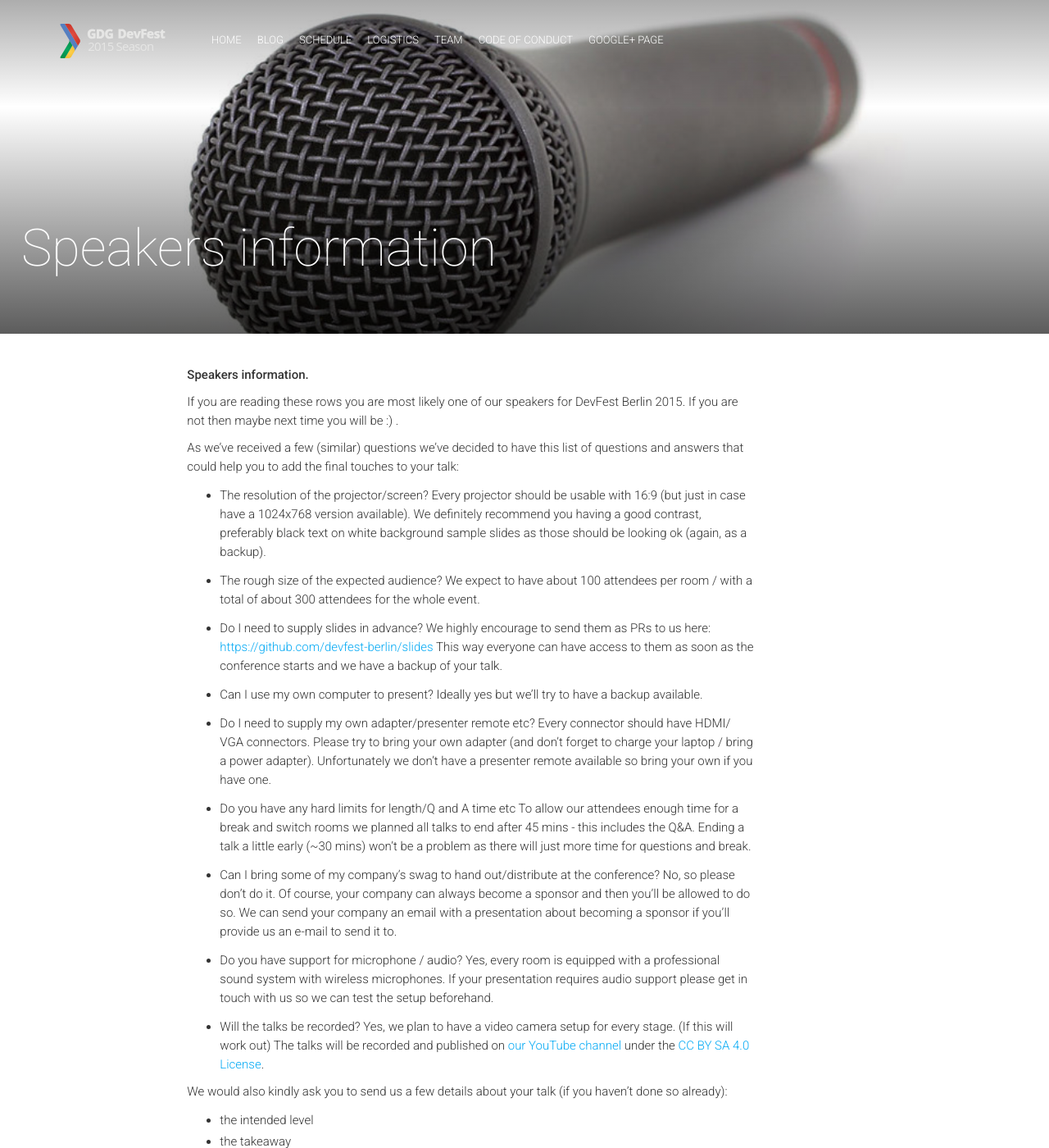
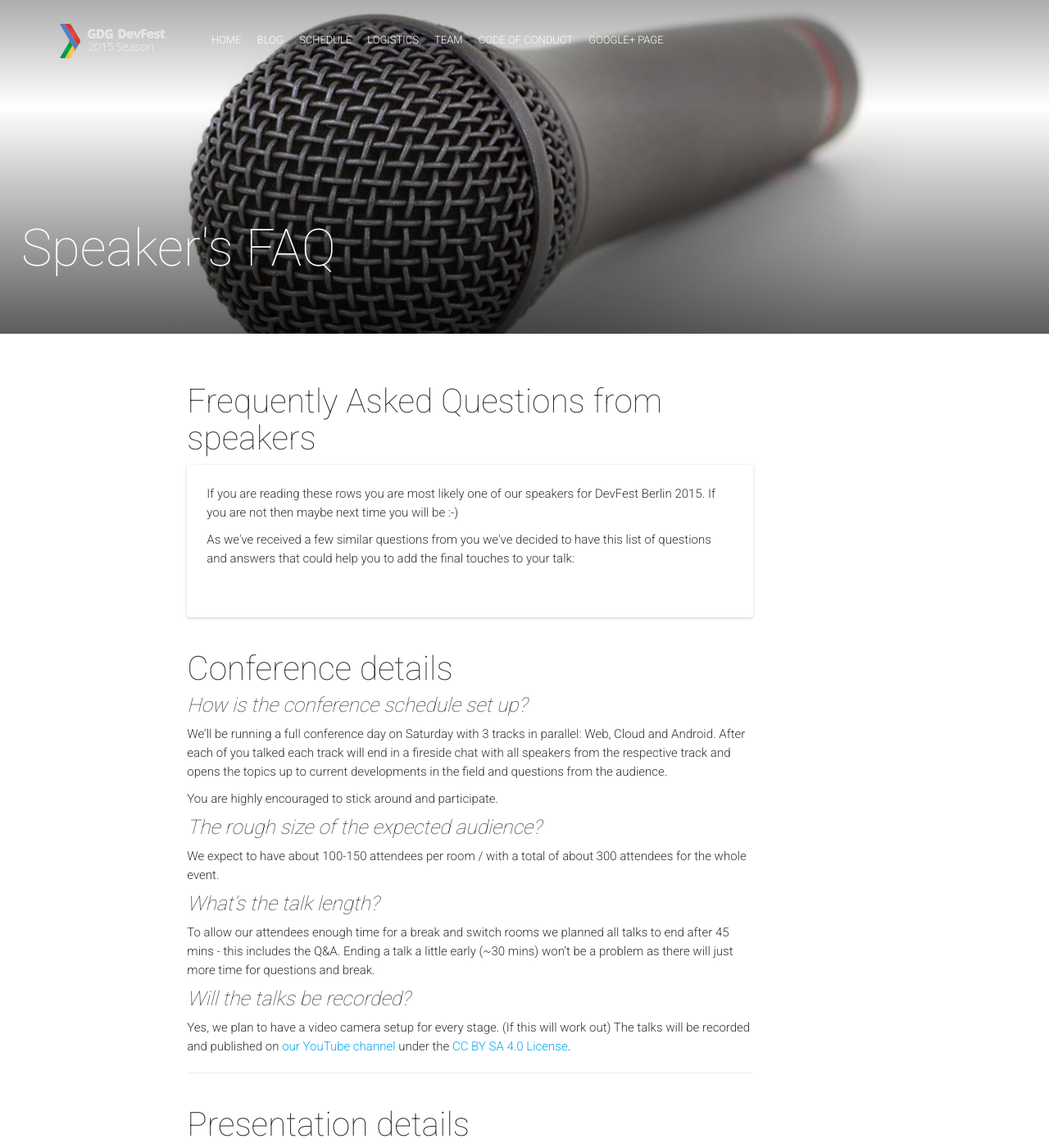
Before and after one commit to devfest-berlin/2015.devfest-berlin.de, a Jekyll site: the page built from speakers-faq.md, in a window 1280 px wide and 1400 px high. Shown: the whole window at 82% size. Built offline with Jekyll 4.4.1, drawn with Linux system fonts in a browser that asks for light colours; nearby versions of some CDN libraries; comment, search, counter and statistics services are not loaded; some of the changed text lies outside the part shown.

Commit message:
Reformat the document, add question groups, add more answers

```diff
--- a/speakers-faq.md
+++ b/speakers-faq.md
@@ -1,54 +1,74 @@
 ---
 layout: post
-title: Speakers information
+title: Speaker's FAQ
 permalink: /speakers-faq/
 isStaticPost: true
 ---
 
-__Speakers information.__
+#### Frequently Asked Questions from speakers
 
+<div class="card">
 
-If you are reading these rows you are most likely one of our speakers for DevFest Berlin 2015. If you are not then maybe
-next time you will be :) .
+<p>If you are reading these rows you are most likely one of our speakers for DevFest Berlin 2015. If you are not then maybe next time you will be :-)</p>
 
-As we've received a few (similar) questions we've decided to have this list of questions and answers that could help you
-to add the final touches to your talk:
+<p>As we've received a few similar questions from you we've decided to have this list of questions and answers that could help you to add the final touches to your talk:</p>
+</div>
 
-- The resolution of the projector/screen?
+#### Conference details
+
+###### _How is the conference schedule set up?_
+
+We'll be running a full conference day on Saturday with 3 tracks in parallel: Web, Cloud and Android. After each of you talked each track will end in a fireside chat with all speakers from the respective track and opens the topics up to current developments in the field and questions from the audience.
+
+You are highly encouraged to stick around and participate.
+
+###### _The rough size of the expected audience?_
+
+We expect to have about 100-150 attendees per room / with a total of about 300 attendees for the whole event.
+
+###### _What's the talk length?_
+
+To allow our attendees enough time for a break and switch rooms we planned all talks to end after 45 mins - this includes the Q&A. Ending a talk a little early (~30 mins) won't be a problem as there will just more time for questions and break.
+
+###### _Will the talks be recorded?_
+
+Yes, we plan to have a video camera setup for every stage. (If this will work out) The talks will be recorded and published on [our YouTube channel](https://www.youtube.com/user/DevFestBerlin) under the [CC BY SA 4.0 License](http://creativecommons.org/licenses/by-sa/4.0/).
+
+---
+
+#### Presentation details
+
+###### _What's the resolution of the projector/screen?_
+
 Every projector should be usable with 16:9 (but just in case have a 1024x768 version available).
-We definitely recommend you having a good contrast, preferably black text on white background sample slides as those
-should be looking ok (again, as a backup).
+We definitely recommend you having a good contrast, preferably black text on white background sample slides as those should be looking ok (again, as a backup).
 
-- The rough size of the expected audience?
-We expect to have about 100 attendees per room / with a total of about 300 attendees for the whole event.
+###### _Do I need to supply slides in advance?_
 
-- Do I need to supply slides in advance?
 We highly encourage to send them as PRs to us here: [https://github.com/devfest-berlin/slides](https://github.com/devfest-berlin/slides/) This way everyone can have
 access to them as soon as the conference starts and we have a backup of your talk.
 
-- Can I use my own computer to present?
+###### _Can I use my own computer to present?_
+
 Ideally yes but we'll try to have a backup available.
 
-- Do I need to supply my own adapter/presenter remote etc?
-Every connector should have HDMI/ VGA connectors. Please try to bring your own adapter (and don't forget to charge your
-laptop / bring a power adapter). Unfortunately we don't have a presenter remote available so bring your own if you have one.
+###### _Do I need to supply my own adapter/presenter remote etc?_
 
-- Do you have any hard limits for length/Q and A time etc
-To allow our attendees enough time for a break and switch rooms we planned all talks to end after 45 mins - this includes
-the Q&A. Ending a talk a little early (~30 mins) won't be a problem as there will just more time for questions and break.
+Every connector should have HDMI/ VGA connectors. Please try to bring your own adapter (and don't forget to charge your laptop / bring a power adapter). Unfortunately we don't have a presenter remote available so bring your own if you have one.
 
-- Can I bring some of my company’s swag to hand out/distribute at the conference?
-No, so please don't do it. Of course, your company can always become a sponsor and then you'll be allowed to do so.
-We can send your company an email with a presentation about becoming a sponsor if you'll provide us an e-mail to send it to.
+###### _Do you have support for microphone / audio?_
 
-- Do you have support for microphone / audio?
-Yes, every room is equipped with a professional sound system with wireless microphones. If your presentation requires
-audio support please get in touch with us so we can test the setup beforehand.
+Yes, every room is equipped with a professional sound system with wireless microphones. If your presentation requires audio support please get in touch with us so we can test the setup beforehand.
 
-- Will the talks be recorded?
-Yes, we plan to have a video camera setup for every stage. (If this will work out) The talks will be recorded and published
-on [our YouTube channel](https://www.youtube.com/user/DevFestBerlin) under the [CC BY SA 4.0 License](http://creativecommons.org/licenses/by-sa/4.0/).
+---
 
+#### Other questions
+
+###### _Can I bring some of my company’s swag to hand out at the conference?_
+
+No, so please don't do it. Of course, your company can always become a sponsor and then you'll be allowed to do so. We can send your company an email with a presentation about becoming a sponsor if you'll provide us an e-mail to send it to.
+
+---
 
 We would also kindly ask you to send us a few details about your talk (if you haven't done so already):
 
```
